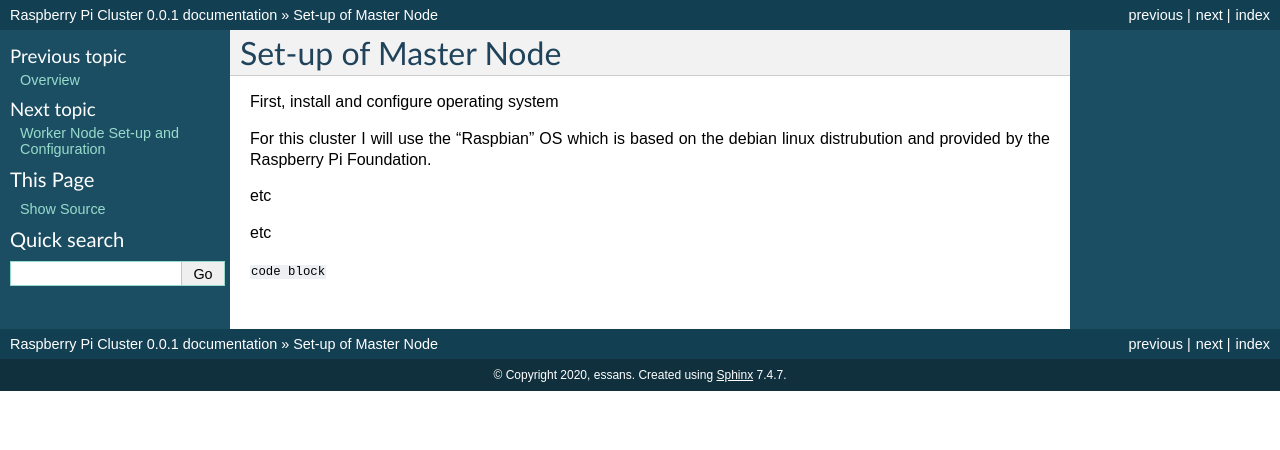
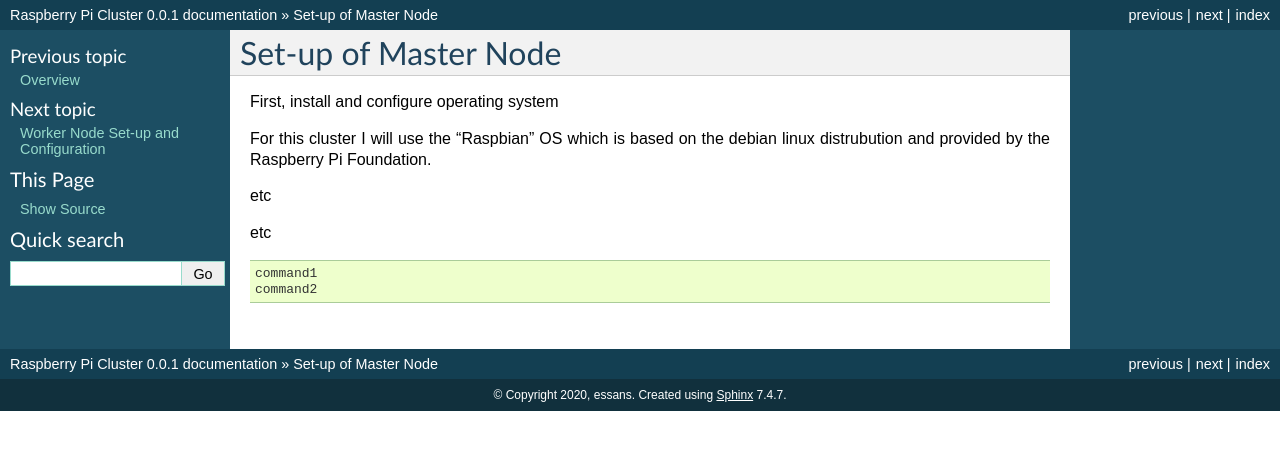
Before and after one commit to essans/RasPi, a Sphinx documentation site: the page built from docs/source/initial_setup_of_masterNode.rst, in a window 1280 px wide. Shown: the top 450 px of the page. Built offline with Sphinx 7.4.7, drawn with Linux system fonts in a browser that asks for light colours.

Commit message:
Update initial_setup_of_masterNode.rst

```diff
--- a/docs/source/initial_setup_of_masterNode.rst
+++ b/docs/source/initial_setup_of_masterNode.rst
@@ -9,5 +9,7 @@ etc
 
 etc
 
+.. code-block:: console
 
-``code block``
+  command1
+  command2
```
